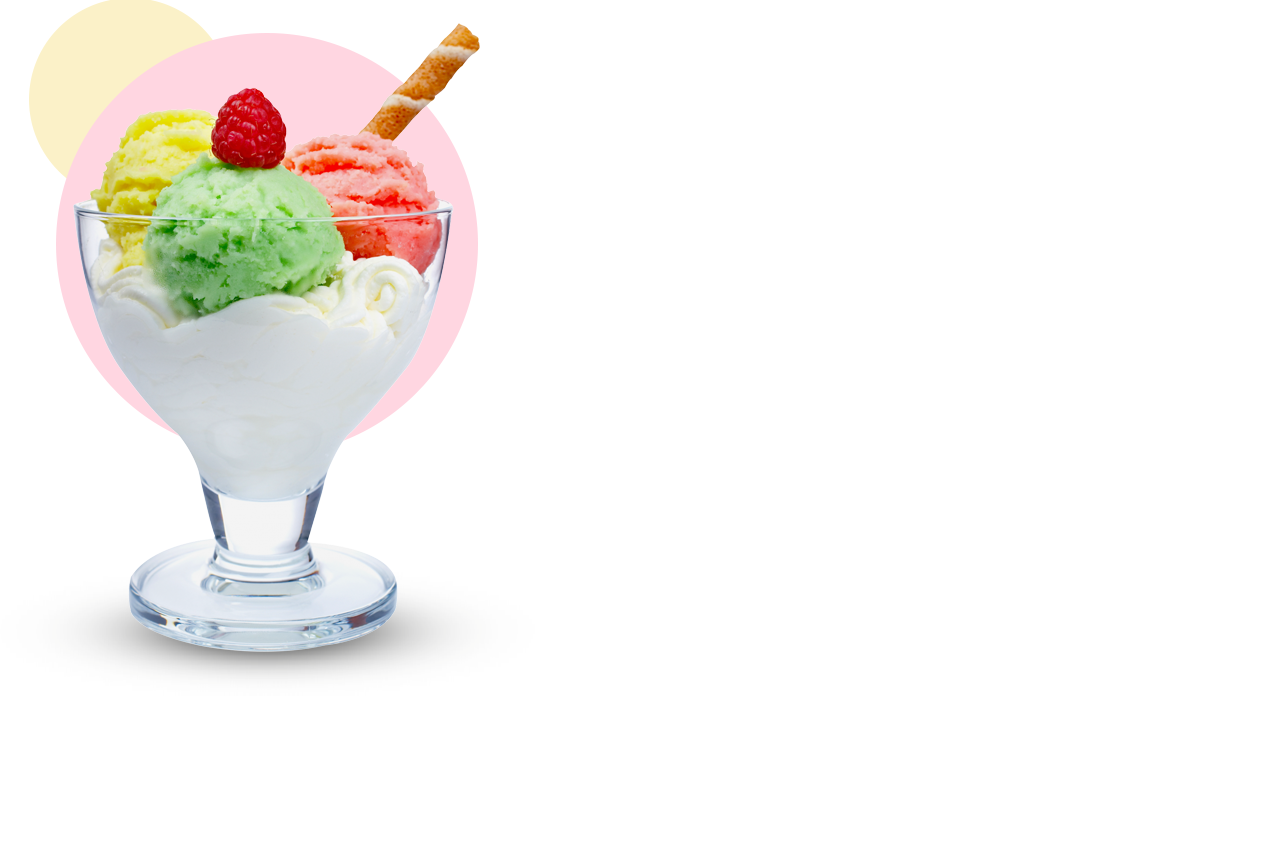
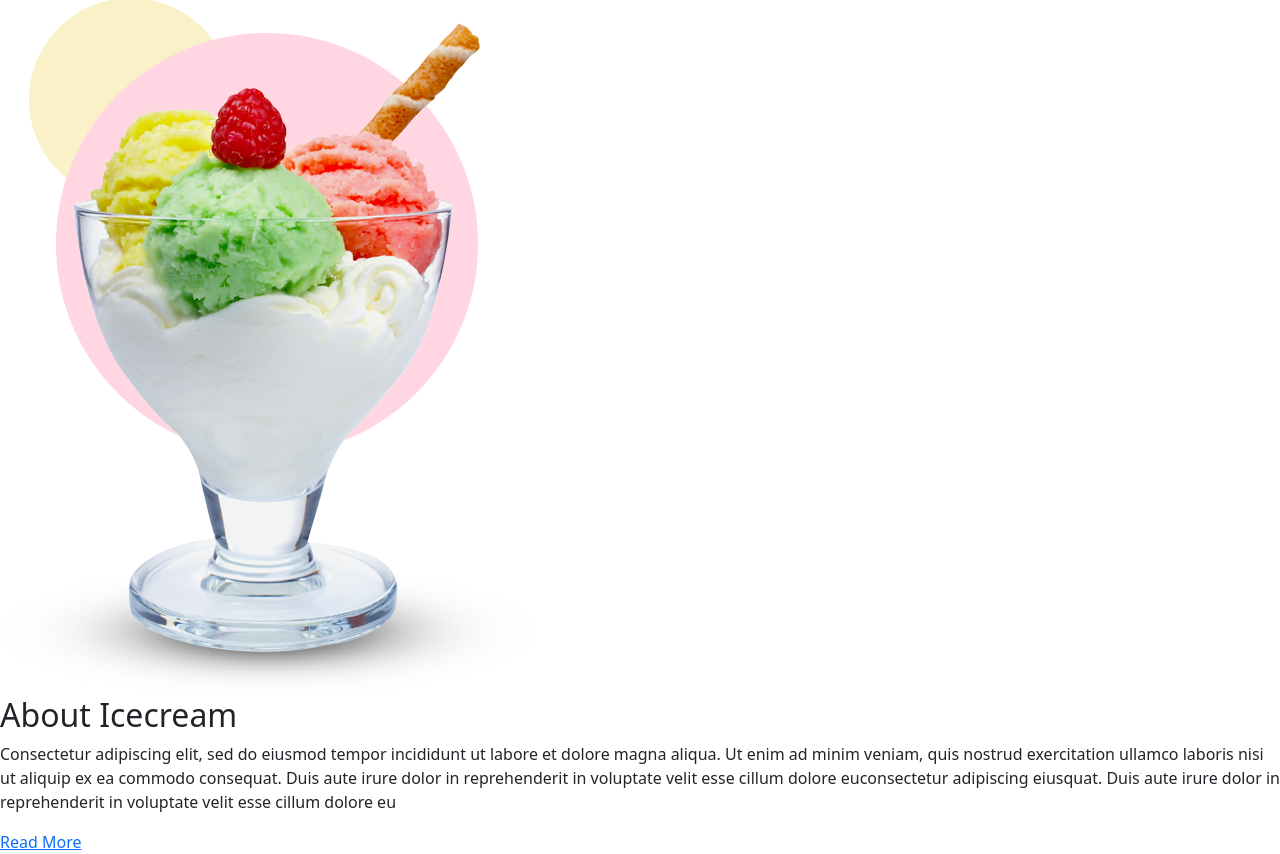
Before and after one commit to RDsT1707/ROMYK, a website with bundled scripts: page index.html in a window 1280 px wide. Shown: the part 786-1640 px from the top of the page. Before the commit the page ends 1482 px from the top, so only its background shows below. Built offline with nearby package versions, Linux system fonts and the light colour scheme; files whose address does not match are found by name.

Commit message:
about text

```diff
--- a/index.html
+++ b/index.html
@@ -48,6 +48,13 @@
             <div class="about-image">
                 <img src="./public/assets/img/about-img.png" alt="Ice Cream Sundae">
             </div>
+            <div class="about-content">
+                <h2>About Icecream</h2>
+                <p>Consectetur adipiscing elit, sed do eiusmod tempor incididunt ut labore et dolore magna aliqua. Ut enim ad minim veniam, quis nostrud exercitation ullamco laboris nisi ut aliquip ex ea commodo consequat. Duis aute irure dolor in reprehenderit in voluptate velit esse cillum dolore euconsectetur adipiscing eiusquat. Duis aute irure dolor in reprehenderit in voluptate velit esse cillum dolore eu</p>
+                <a href="#" class="read-more">Read More</a>
+            </div>
+        </section>
+
 
 
 
```
